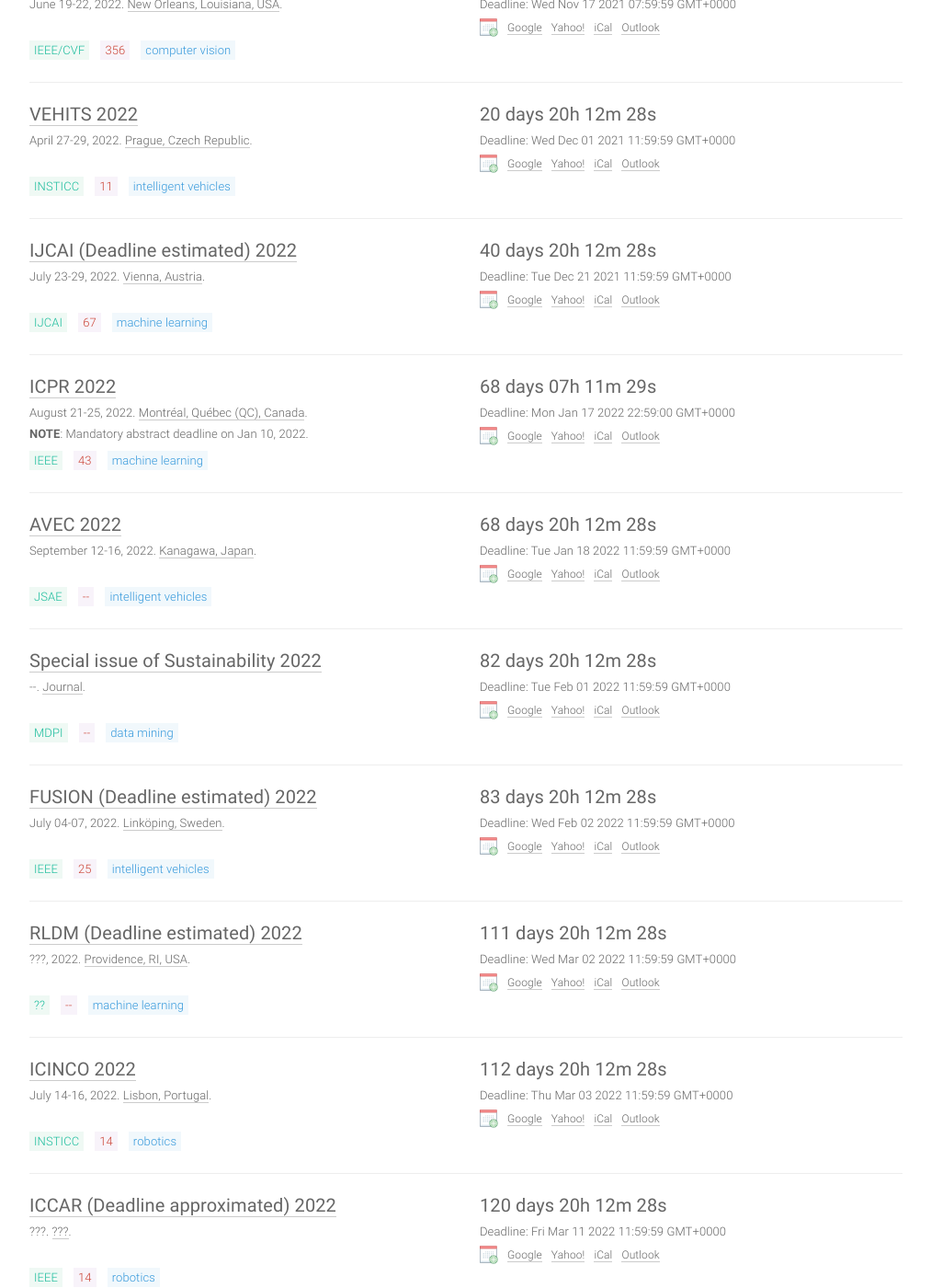
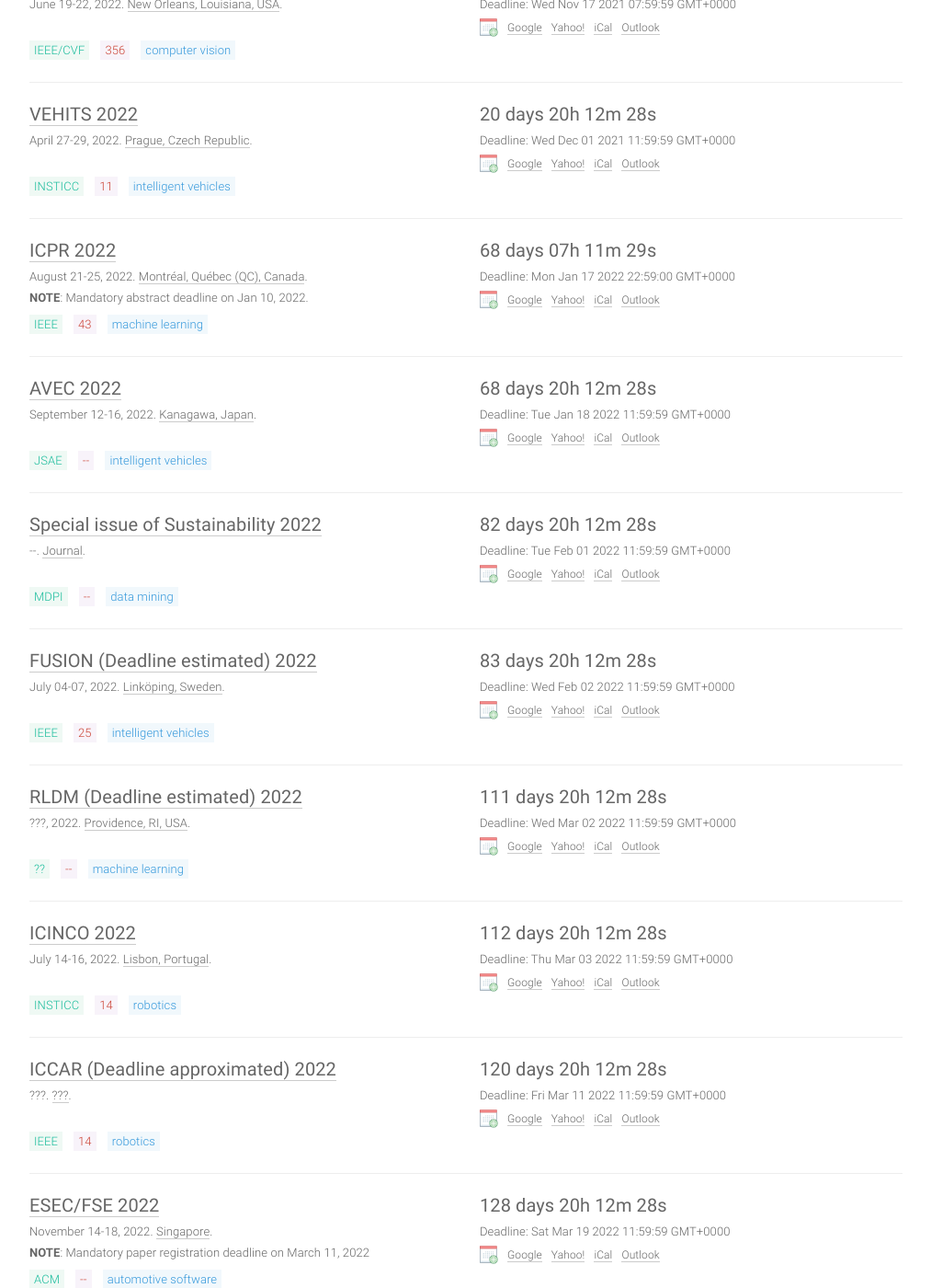
Before and after one commit to paperswithcode/ai-deadlines, a Jekyll site: the page built from index.html, in a window 1280 px wide and 1400 px high, scrolled down 346 px. Shown: the whole window at 92% size, without its empty margins (133-1146 px from the left). Built offline with Jekyll 4.4.1, drawn with Linux system fonts in a browser that asks for light colours; comment, search, counter and statistics services are not loaded; some of the changed text lies outside the part shown.

Commit message:
Update conferences.yml

```diff
--- a/_data/conferences.yml
+++ b/_data/conferences.yml
@@ -944,10 +944,10 @@
 - title: IJCAI (Deadline estimated)
   long: International Joint Conference on Artificial Intelligence
   hindex: 67
-  year: 2022
-  id: ijcai22
-  link: https://ijcai-22.org/
-  deadline: '2021-12-20 23:59:59'
+  year: 2023
+  id: ijcai23
+  link: https://ijcai-23.org/
+  deadline: '2022-12-20 23:59:59'
   timezone: UTC-12
   date: July 23-29, 2022
   place: Vienna, Austria
```
